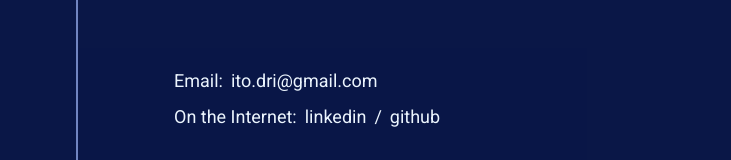
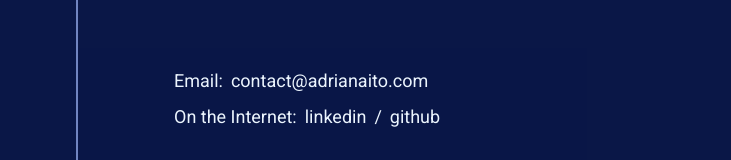
Before and after one commit to Adrianaito/portfolio-2024, a Next.js app: page /contact in a window 1280 px wide. Shown: the part 461-621 px from the top of the page, without its empty margins (34-765 px from the left). Built offline with nearby package versions, Linux system fonts and the light colour scheme; a web font is replaced by a local one.

Commit message:
change email address

```diff
--- a/src/app/_components/Navbar.tsx
+++ b/src/app/_components/Navbar.tsx
@@ -76,7 +76,7 @@ export default function Navbar() {
                   <li>github</li>
                 </a>
                 <a
-                  href="mailto:ito.dri@gmail.com"
+                  href="mailto:contact@adrianaito.com"
                   className="lg:-rotate-90 hover:underline hover:text-link cursor-default"
                 >
                   <li>email</li>
--- a/src/app/contact/page.tsx
+++ b/src/app/contact/page.tsx
@@ -25,8 +25,11 @@ export default function Contact() {
         <div className="lg-text-2xl text-lg">
           <h4>
             Email:
-            <a href="mailto:ito.dri@gmail.com" className="pl-2 hover:underline">
-              ito.dri@gmail.com
+            <a
+              href="mailto:contact@adrianaito.com"
+              className="pl-2 hover:underline"
+            >
+              contact@adrianaito.com
             </a>
           </h4>
         </div>
```
Also changed, not shown: 1 other file (tests, documents, lock files or other folders).
